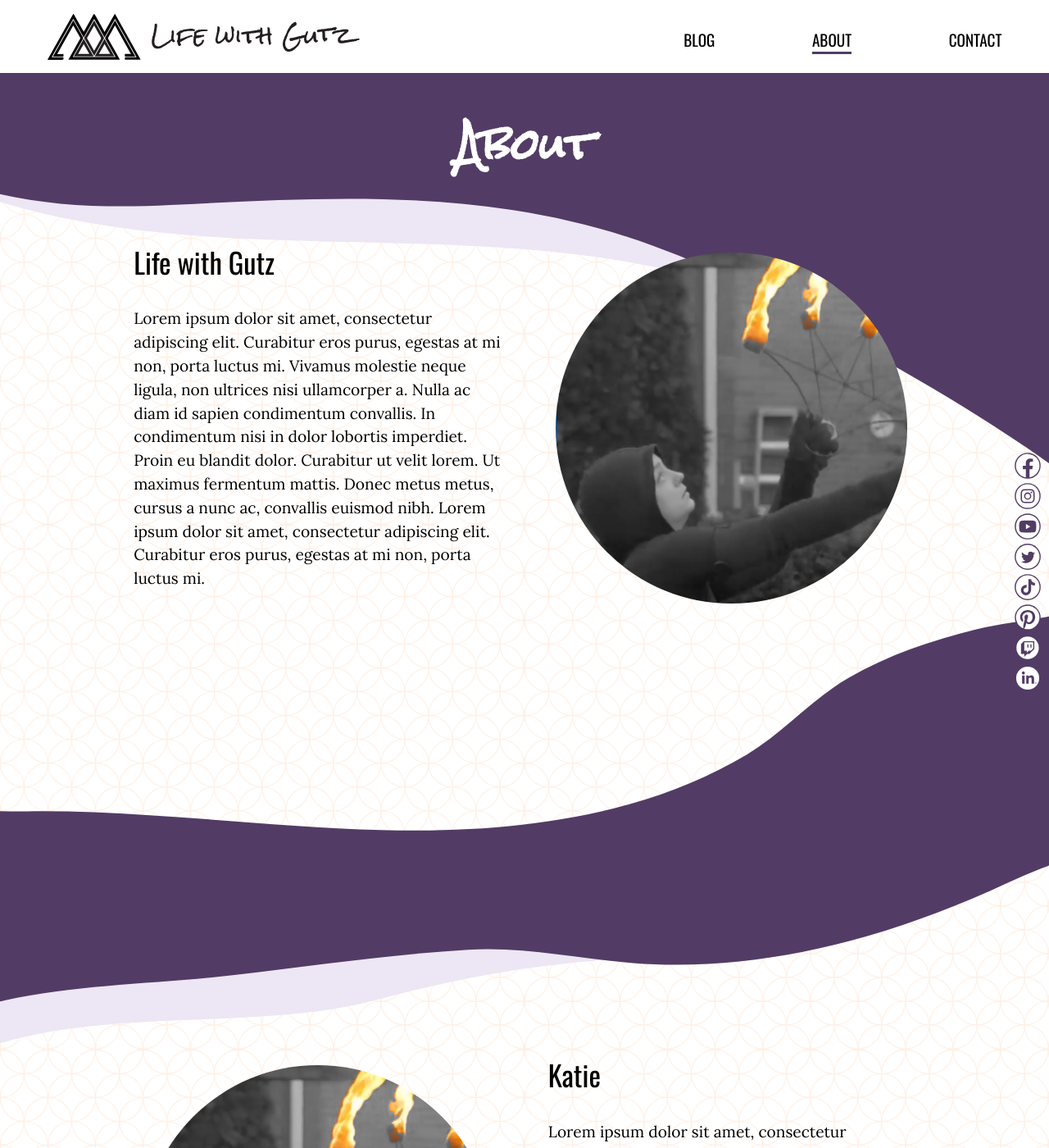
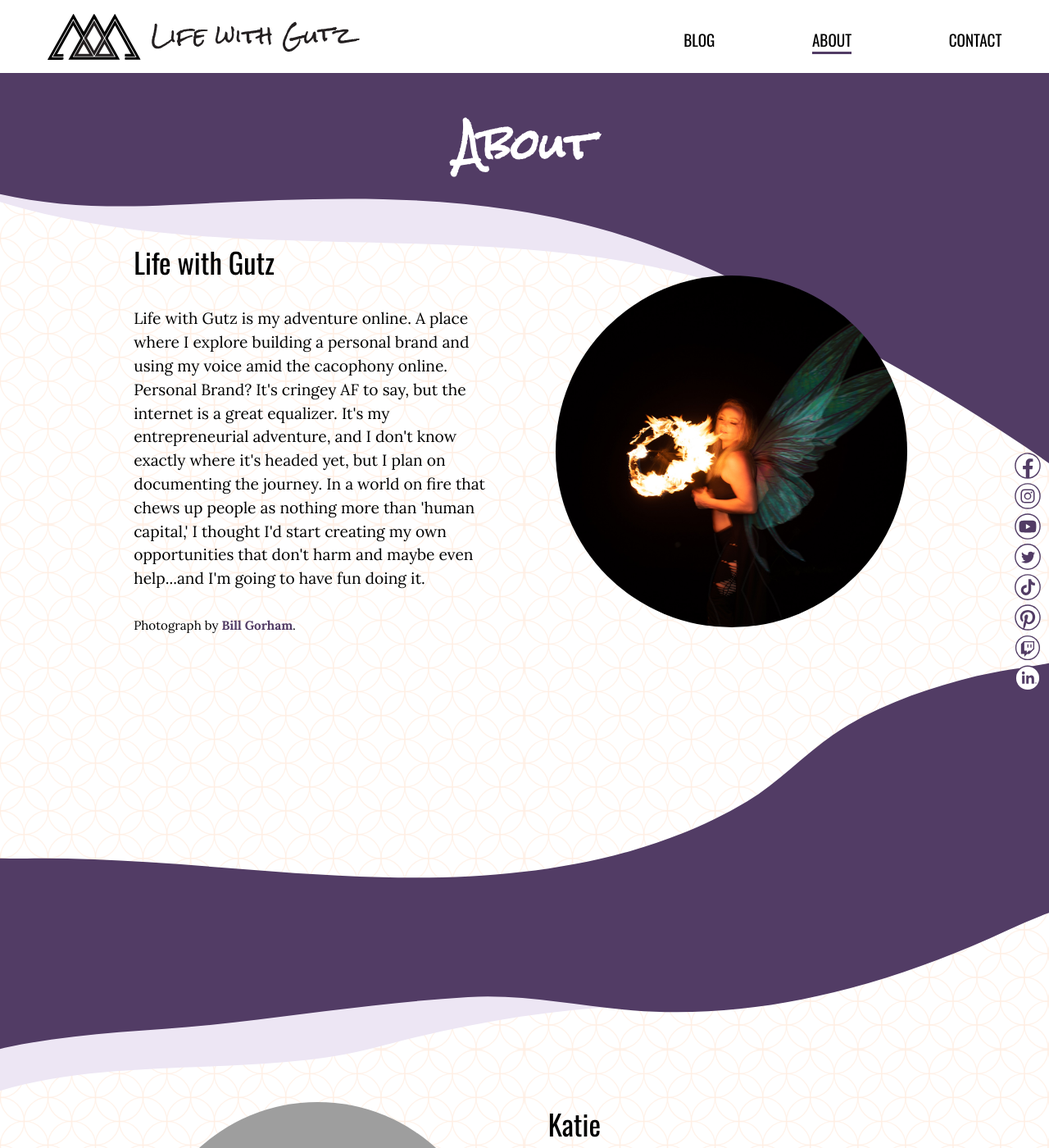
Before and after one commit to Life-with-Gutz/main-site-2020, a Jekyll site: the page built from about.html, in a window 1280 px wide and 1400 px high. Shown: the whole window at 82% size. Built offline with Jekyll 4.4.1, drawn with Linux system fonts in a browser that asks for light colours; some of the changed text lies outside the part shown; grey boxes are pictures that could not be loaded.

Commit message:
Update content with proper images and copy

```diff
--- a/_includes/email-subscription.html
+++ b/_includes/email-subscription.html
@@ -3,8 +3,8 @@
     {% include img.html img="/images/email.jpg" alt="A temporary image." %}
   </div>
   <div class="unit xs-1 l-1-2 unit-pull-l-1-2 gutter f-second normal">
-    <h2 class="exa">Email subscription for Planner</h2>
-    <p class="f-prim">Lorem ipsum dolor sit amet, consectetur adipiscing elit. Curabitur eros purus, egestas at mi non, porta luctus mi. Vivamus molestie neque ligula, non ultrices nisi ullamcorper a. Nulla ac diam id sapien condimentum convallis. In condimentum nisi in dolor lobortis imperdiet. Proin eu blandit dolor. Curabitur ut velit lorem. Ut maximus fermentum mattis. Donec metus metus, cursus a nunc ac, convallis euismod nibh.</p>
+    <h2 class="exa">Balance Bitch</h2>
+    <p class="f-prim">Life is a constant balance. In his book, “The Power of Habit,” <a href="https://charlesduhigg.com/">Charles Duhigg</a> coins the term, “keystone habit,” to point to a select collection of habits that help us succeed in life. Journaling and planning have been keystone habits for me for years, helping me excel in my career as a <a href="https://www.linkedin.com/in/kathleengutzman/">video director/editor</a> and live <a href="https://www.youtube.com/watch?v=4alJ1MZSRP8">my best life</a>. I've used lots of different methods and planners over the years, but now I use one I've designed myself. Get your free printable download here. </p>
     <p class="strong">Subscribe for free planner!</p>
     {% include form-subscribe.html %}
   </div>
--- a/_sass/_baseline-css/theme.scss
+++ b/_sass/_baseline-css/theme.scss
@@ -88,6 +88,10 @@ a {
   color: var(--color-primary);
   font-family: var(--font-primary);
   text-decoration: none;
+}
+
+p a {
+  font-weight: bold;
 }
 
 a:hover {
--- a/_sass/_patterns/index.scss
+++ b/_sass/_patterns/index.scss
@@ -19,13 +19,21 @@
 }
 
 .banner {
-  background-image: url("../images/banner-test.png");
+  background-image: url("../images/index-banner.jpg");
   background-color: var(--color-primary-light);
   background-size: cover;
   background-position: top;
   background-repeat: no-repeat;
   align-items: center;
   min-height: 40vh;
+}
+
+@media only screen and (min-width: 60em) {
+
+  .banner {
+      background-position: center;
+  }
+
 }
 
 .banner-none {
--- a/about.html
+++ b/about.html
@@ -12,21 +12,22 @@ footer-shape: about-2
     </div>
     <div class="edges2 grid grid-middle pad-t-2 animate-in">
       <div class="unit xs-1 l-1-2 gutter-3 unit-push-l-1-2 push-0">
-        {% include img.html img="/images/temp.jpg" alt="A temporary image." %}
+        {% include img.html img="/images/lwg-about-gutz.jpg" alt="Gutz holding a ring of fire and dressed in beautiful teal fairy wings, nighttime." %}
       </div>
       <div class="unit xs-1 l-1-2 gutter unit-pull-l-1-2">
         <h2 class="exa">Life with Gutz</h2>
-        <p>Lorem ipsum dolor sit amet, consectetur adipiscing elit. Curabitur eros purus, egestas at mi non, porta luctus mi. Vivamus molestie neque ligula, non ultrices nisi ullamcorper a. Nulla ac diam id sapien condimentum convallis. In condimentum nisi in dolor lobortis imperdiet. Proin eu blandit dolor. Curabitur ut velit lorem. Ut maximus fermentum mattis. Donec metus metus, cursus a nunc ac, convallis euismod nibh. Lorem ipsum dolor sit amet, consectetur adipiscing elit. Curabitur eros purus, egestas at mi non, porta luctus mi.</p>
+        <p>Life with Gutz is my adventure online. A place where I explore building a personal brand and using my voice amid the cacophony online. Personal Brand? It's cringey AF to say, but the internet is a great equalizer. It's my entrepreneurial adventure, and I don't know exactly where it's headed yet, but I plan on documenting the journey. In a world on fire that chews up people as nothing more than 'human capital,' I thought I'd start creating my own opportunities that don't harm and maybe even help...and I'm going to have fun doing it.</p>
+        <p class="micro">Photograph by <a href="https://www.wbgphotography.com/Portfolio/Portfolio">Bill Gorham</a>.</p>
       </div>
     </div>
     <img class="img-flex behind" src="{{site.baseurl}}/images/bg-shapes/about-mid.svg" role="presentation">
     <div class="edges2 grid grid-middle animate-in">
       <div class="unit xs-1 l-1-2 gutter-3">
-        {% include img.html img="/images/temp.jpg" alt="A temporary image." %}
+        {% include img.html img="/images/lwg-about-katie.jpg" alt="A headshot of Katie." %}
       </div>
       <div class="unit xs-1 l-1-2 gutter">
         <h2 class="exa">Katie</h2>
-        <p>Lorem ipsum dolor sit amet, consectetur adipiscing elit. Curabitur eros purus, egestas at mi non, porta luctus mi. Vivamus molestie neque ligula, non ultrices nisi ullamcorper a. Nulla ac diam id sapien condimentum convallis. In condimentum nisi in dolor lobortis imperdiet. Proin eu blandit dolor. Curabitur ut velit lorem. Ut maximus fermentum mattis. Donec metus metus, cursus a nunc ac, convallis euismod nibh. Lorem ipsum dolor sit amet, consectetur adipiscing elit. Curabitur eros purus, egestas at mi non, porta luctus mi.</p>
+        <p>Also known as Kate, Kathleen, and Gutz (pronounced Gootz), is an award-winning video professional with over a decade of experience. Her work has been seen on CBC's Doczone and various national outlets in her capacity as a video director and editor for The War Amps of Canada. Check out her <a href="https://www.linkedin.com/in/kathleengutzman/">LinkedIn</a> for a full list of credits and awards. When she's not creating videos, she's playing with fire or exploring another of her many artistic outlets. Always curious with a focus on growth, this life is meant to be lived.</p>
       </div>
     </div>
   </div>
--- a/contact.html
+++ b/contact.html
@@ -13,11 +13,11 @@ footer-shape: contact-2
     <section>
       <div class="edges2 grid grid-middle pad-t-2 animate-in">
         <div class="unit xs-1 l-1-2 gutter-3 push">
-          {% include img.html img="/images/temp.jpg" alt="A temporary image." %}
+          {% include img.html img="/images/contact-image.jpg" alt="Katie sits at her computer with headphones on and a large video camera on her desk, holding up a rock on sign with her hand." %}
         </div>
         <div class="unit xs-1 l-1-2 gutter f-second normal">
           <h2 class="exa">Let's connect!</h2>
-          <p>Want to connect, collaborate, or just say hey? Get in touch below.</p>
+          <p>Want to connect, collab, or just say hey? Need a story told? Fancy a distanced fire or LED performance? Rock on. Get in touch below and let's talk!</p>
           {% include form-connect.html %}
         </div>
       </div>
--- a/index.html
+++ b/index.html
@@ -13,7 +13,7 @@ footer-shape: index-3
     </div>
     <div class="edges2 grid grid-middle push-2 pad-t-2 animate-in">
       <img class="unit xs-1 l-1-4 im-gutz pad-b" src="{{site.baseurl}}/images/im-gutz.svg" alt="I'm Gutz.">
-      <p class="unit xs-1 l-3-4 mega f-second light push-0 pad-b">Nulla ac diam id sapien condimentum convallis. In condimentum nisi in dolor lobortis imperdiet. Proin eu blandit dolor. Curabitur ut velit lorem. Ut maximus fermentum mattis. Ut maximus fermentum mattis. Donec metus metus, cursus a nunc ac, convallis euismod nibh.</p>
+      <p class="unit xs-1 l-3-4 mega f-second light push-0 pad-b">And this is my website. I tell stories. I make videos. I believe that great power lies using your voice. We all have a story to tell and this is mine.</p>
     </div>
   </div>
   <section class="edges2 push-2 pad-t-2 pad-b-2 animate-in">
```
Also changed, not shown: images/banner-test.png (deleted), images/index-banner.jpg (added), images/lwg-about-gutz.jpg (added), 2 other files.
